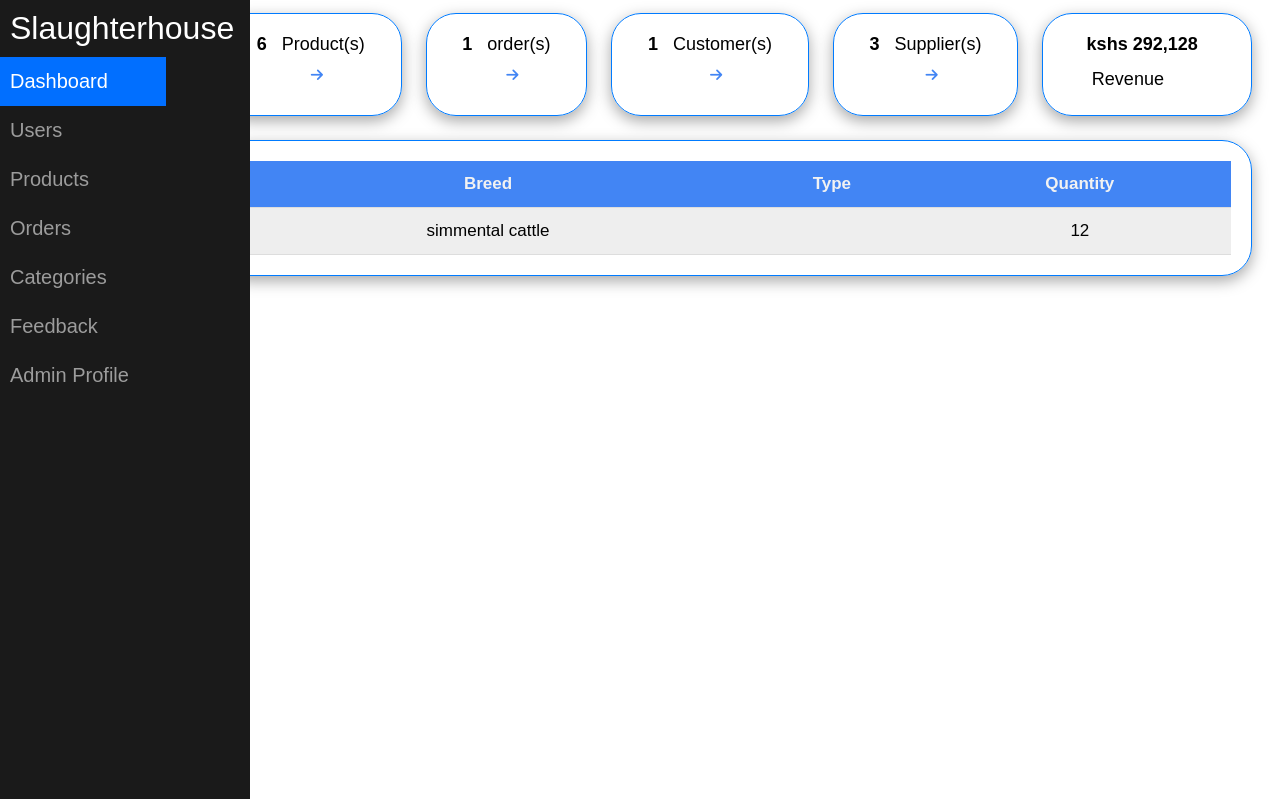
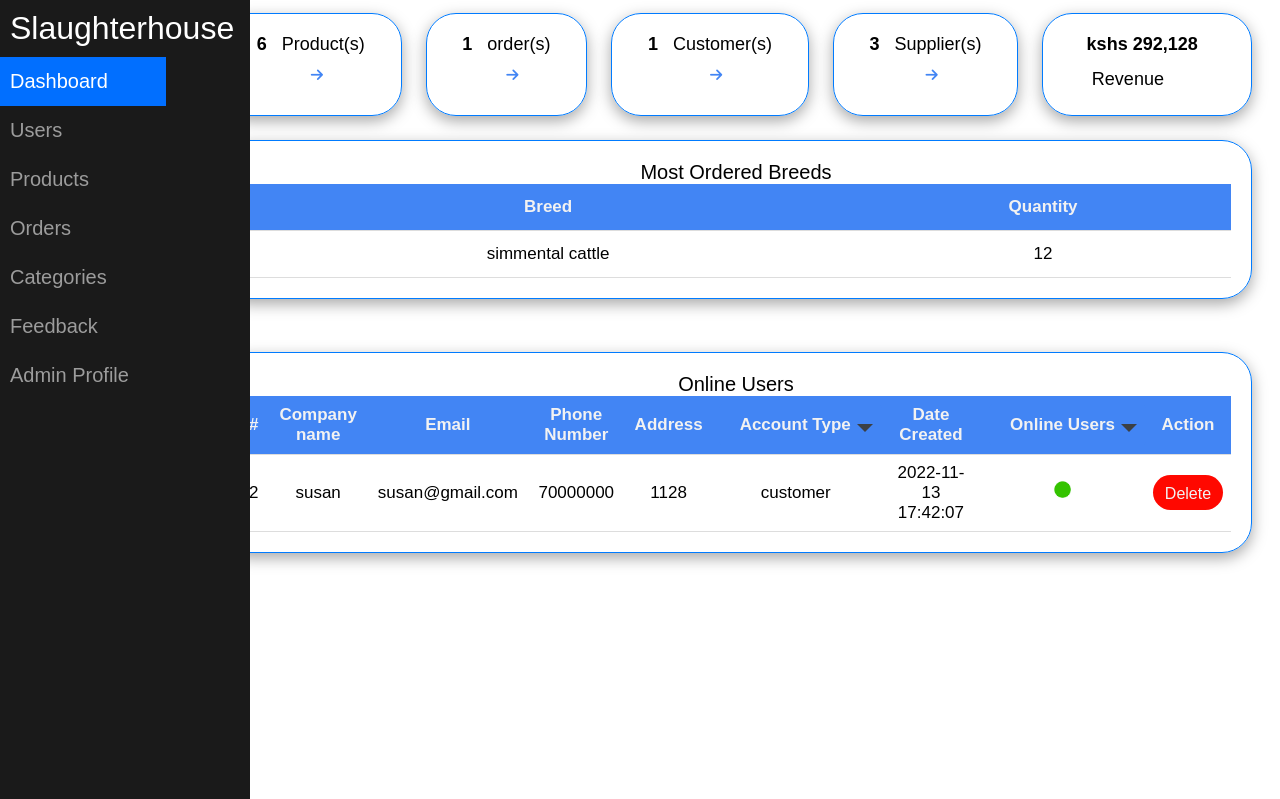
Before and after one commit to muraya89/SlaughteHouse, a PHP site: page /SlaughteHouse/admin/admin.php in a window 1280 px wide. Shown: the top 799 px of the page. Run offline with PHP 8.4, Linux system fonts and the light colour scheme; the visitor is signed in with stand-in values (Sample User, id 1); data comes from the database, SQL or seed files in the repository; some libraries are stand-ins or nearby versions.

Commit message:
styling changes

```diff
--- a/admin/admin.php
+++ b/admin/admin.php
@@ -19,6 +19,7 @@
 		$customers = mysqli_fetch_assoc($db_helpers->countUsers('customer'));
 		$suppliers = mysqli_fetch_assoc($db_helpers->countUsers('supplier'));
 		$most_ordered = $db_helpers->ordering();
+		$onlineUsers = $db_helpers->getOnlineusers('online');
 
 		$months = ['Jan', 'Feb', 'March', 'April', 'May', 'Jun', 'Jul', 'Aug', 'Sept', 'Oct', 'Nov', 'Dec'];
 	?>
@@ -54,8 +55,12 @@
 		<div class="item">
 			<table>
 				<tr>
+					<div>
+						<span style="font-size: 20px;">Most Ordered Breeds</span>
+					</div>
+				</tr>
+				<tr>
 					<th>Breed</th>
-					<th>Type</th>
 					<th>Quantity</th>
 				</tr>
 				<?php
@@ -65,8 +70,80 @@
 				?>
 				<tr>
 					<td><?= $value['breed']; ?></td>
-					<td><?= $value['type']; ?></td>
 					<td><?= $value['sum(quantity)']; ?></td>
+				</tr>
+				<?php endwhile; ?>
+			</table>
+		</div>
+
+		<div class="item" style="margin-top: 5%;">
+			<table>
+				<tr>
+					<div>
+						<span style="font-size: 20px;">Online Users</span>
+					</div>
+				</tr>
+				<tr>
+					<th>#</th>
+					<th>Company name</th>
+					<th>Email</th>
+					<th>Phone Number</th>
+					<th>Address</th>
+					<th>
+					<label class="dropdown">
+						<div class="dd-button">Account Type </div><div class="triangle"></div>
+						<input type="checkbox" class="dd-input" id="test">
+						<ul class="dd-menu">
+						<li> <a href="customers_report.php">Customer</a> </li>
+						<li> <a href="suppliers_report.php">Supplier</a> </li>
+						</ul>
+					</label>
+					</th>
+					<th>Date Created</th>
+					<th>
+					<label class="dropdown">
+						<div class="dd-button"> Online Users</div><div class="triangle"></div>
+						<input type="checkbox" class="dd-input" id="test">
+						<ul class="dd-menu">
+						<li> <a href="offline_users.php">Offline Users</a> </li>
+						<hr>
+						<li> <a href="users_report.php">All</a> </li>
+						</ul>
+					</label></th>
+					<th>Action</th>
+				</tr>
+				<?php
+				// create a while loop to display all the array values and display in a table
+				while($detail = mysqli_fetch_assoc($onlineUsers)) : ?>
+				<tr>
+					<td><?= $detail['id']; ?></td>
+					<td><?= $detail['cname']; ?></td>
+					<td><?= $detail['email']; ?></td>
+					<td><?= $detail['phoneno']; ?></td>
+					<td><?= $detail['address']; ?></td>
+					<td><?= $detail['account']; ?></td>
+					<td><?= $detail['date_created']; ?></td>
+
+					<td>
+					<?php
+						// check whether the specific user is online/offline and show the respective image
+						if ($detail['status'] == "online") {?>
+						<img src="../public/images/online1.png" alt="" style="height: 20px; width: 20px; margin:auto;">
+					<?php
+						}else{?>
+						<img src="../public/images/offline.png" alt="" style="height: 20px; width: 20px;margin:auto;">
+					<?php
+						}
+					?>
+					</td>
+					<td>
+					<form action="AdminClass.php" method="post">
+						<input type="hidden" name="id" value="<?= $detail['id'] ?>"/>
+						<input type="hidden" name="table" value="users" />
+						<input type="hidden" name="redirect_to" value="users_report.php" />
+						<button type="submit" name="deleteSubmit" class="btn">Delete</button>
+					</form>
+					</td>
 				</tr>
 				<?php endwhile; ?>
 			</table>
```
